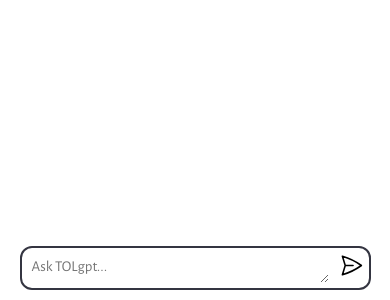
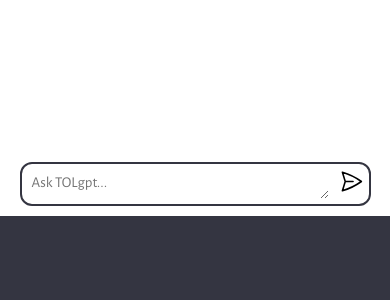
Before and after one commit to theooldlyon/TOLgpt, a website built with Vite: page client/index.html in a window 390 px wide. Shown: the part 544-844 px from the top of the page. Built offline with nearby package versions, Linux system fonts and the light colour scheme.

Commit message:
css changes 7

```diff
--- a/client/style.css
+++ b/client/style.css
@@ -163,6 +163,9 @@
 }
 
 @media only screen and (max-width: 600px) {
+  #app {
+    max-height: 90vh;
+  }
   textarea {
     font-size: 15px;
     padding: 5px;
```
